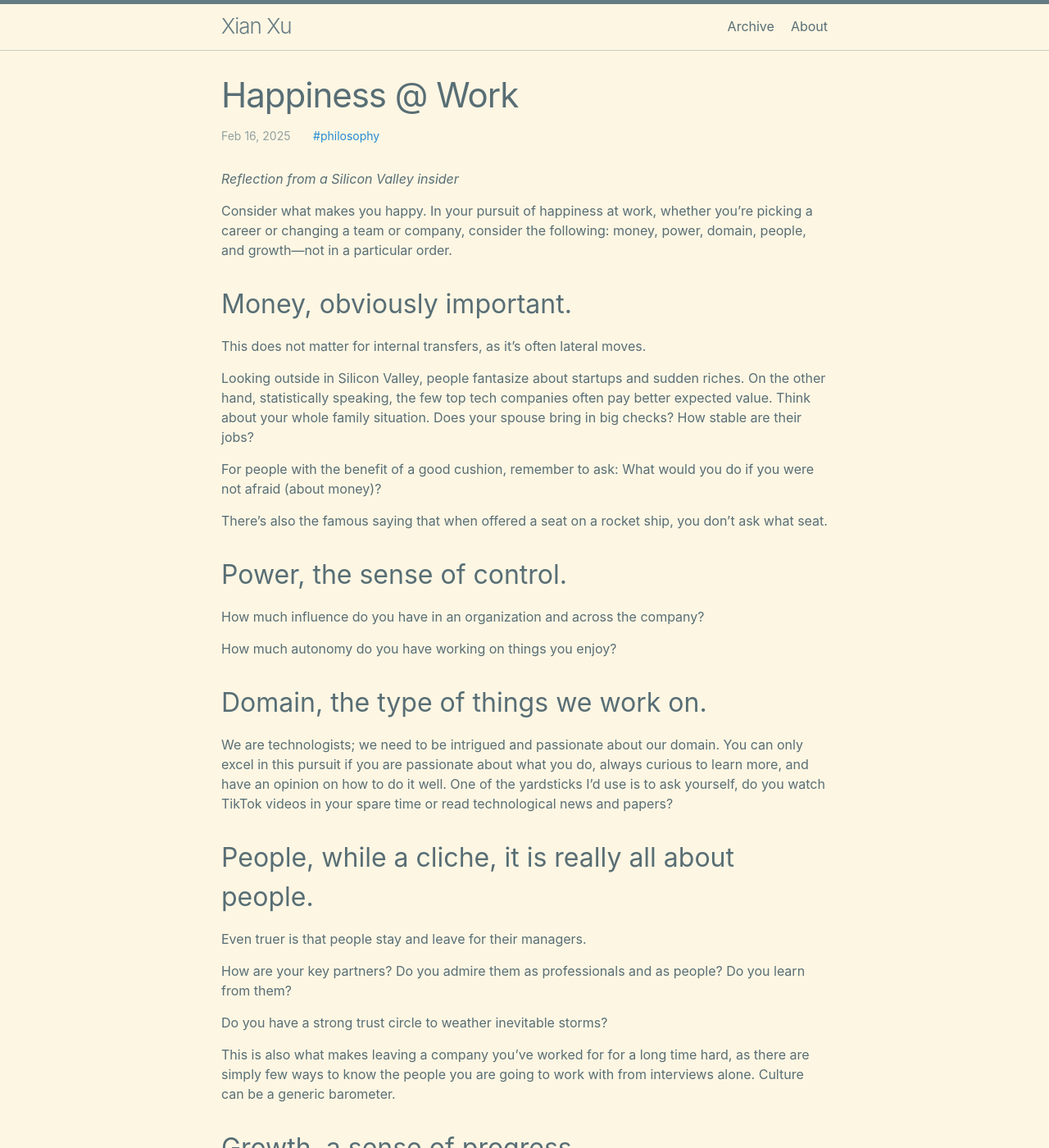
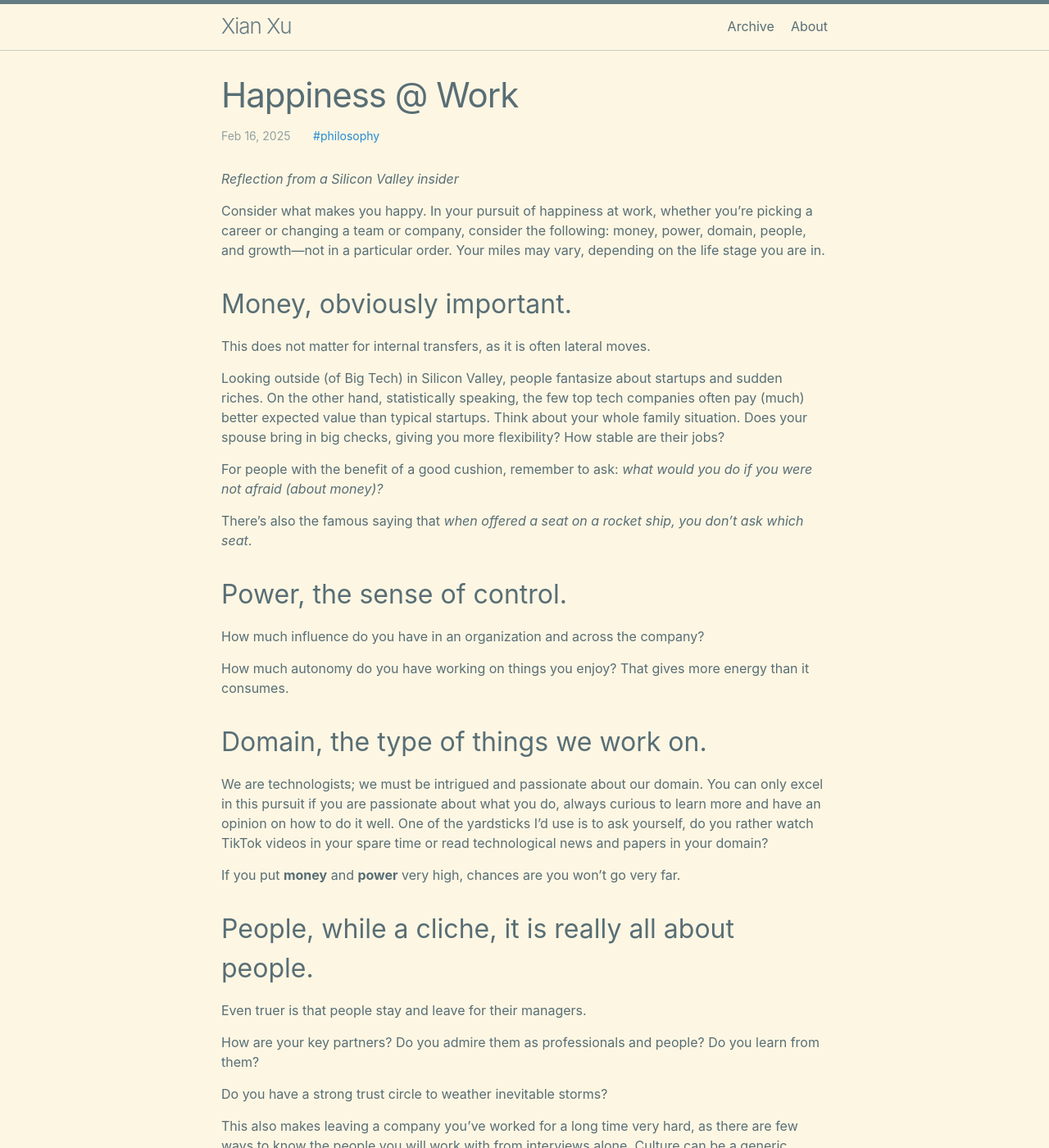
Before and after one commit to xianxu/xianxu.github.io, a Jekyll site: the page built from _posts/2025-02-16-money-power.markdown, in a window 1280 px wide and 1400 px high. Shown: the whole window at 82% size. Built offline with Jekyll 4.4.1, drawn with Linux system fonts in a browser that asks for light colours; comment, search, counter and statistics services are not loaded; some of the changed text lies outside the part shown.

Commit message:
Sync latest _posts from private repo

```diff
--- a/_posts/2025-01-01-hello-world.markdown
+++ b/_posts/2025-01-01-hello-world.markdown
@@ -2,6 +2,7 @@
 layout: post
 title: "First Post"
 date: 2025-01-01
+comment: false
 ---
 
 Hello, world. At some point, I felt the need to write things down. I have always enjoyed documentation, and recent events compelled me to find a voice, so to speak. The recent Elon beast mode everywhere, that sort of thing.
--- a/_posts/2025-02-16-money-power.markdown
+++ b/_posts/2025-02-16-money-power.markdown
@@ -3,53 +3,49 @@ layout: post
 title:  "Happiness @ Work"
 date:   2025-02-16
 tags: philosophy
-comments: true
+comments: false
 ---
 
-  *Reflection from a Silicon Valley insider*
+  _Reflection from a Silicon Valley insider_
 
-Consider what makes you happy. In your pursuit of happiness at work, whether you're picking a career or changing a team or company, consider the following: money, power, domain, people, and growth—not in a particular order.
-
+Consider what makes you happy. In your pursuit of happiness at work, whether you're picking a career or changing a team or company, consider the following: money, power, domain, people, and growth—not in a particular order. Your miles may vary, depending on the life stage you are in.
 
 ## Money, obviously important.
 
-This does not matter for internal transfers, as it's often lateral moves.
+This does not matter for internal transfers, as it is often lateral moves.
 
-Looking outside in Silicon Valley, people fantasize about startups and sudden riches. On the other hand, statistically speaking, the few top tech companies often pay better expected value. Think about your whole family situation. Does your spouse bring in big checks? How stable are their jobs?
+Looking outside (of Big Tech) in Silicon Valley, people fantasize about startups and sudden riches. On the other hand, statistically speaking, the few top tech companies often pay (much) better expected value than typical startups. Think about your whole family situation. Does your spouse bring in big checks, giving you more flexibility? How stable are their jobs?
 
-For people with the benefit of a good cushion, remember to ask: What would you do if you were not afraid (about money)?
+For people with the benefit of a good cushion, remember to ask: _what would you do if you were not afraid (about money)?_
 
-There’s also the famous saying that when offered a seat on a rocket ship, you don't ask what seat.
-
+There’s also the famous saying that _when offered a seat on a rocket ship, you don't ask which seat_.
 
 ## Power, the sense of control.
 
 How much influence do you have in an organization and across the company?
 
-How much autonomy do you have working on things you enjoy?
-
+How much autonomy do you have working on things you enjoy? That gives more energy than it consumes.
 
 ## Domain, the type of things we work on.
 
-We are technologists; we need to be intrigued and passionate about our domain. You can only excel in this pursuit if you are passionate about what you do, always curious to learn more, and have an opinion on how to do it well. One of the yardsticks I'd use is to ask yourself, do you watch TikTok videos in your spare time or read technological news and papers?
+We are technologists; we must be intrigued and passionate about our domain. You can only excel in this pursuit if you are passionate about what you do, always curious to learn more and have an opinion on how to do it well. One of the yardsticks I'd use is to ask yourself, do you rather watch TikTok videos in your spare time or read technological news and papers in your domain?
 
+If you put **money** and **power** very high, chances are you won't go very far.
 
 ## People, while a cliche, it is really all about people.
 
 Even truer is that people stay and leave for their managers.
 
-How are your key partners? Do you admire them as professionals and as people? Do you learn from them?
+How are your key partners? Do you admire them as professionals and people? Do you learn from them?
 
 Do you have a strong trust circle to weather inevitable storms?
 
-This is also what makes leaving a company you've worked for for a long time hard, as there are simply few ways to know the people you are going to work with from interviews alone. Culture can be a generic barometer.
-
+This also makes leaving a company you've worked for a long time very hard, as there are few ways to know the people you will work with from interviews alone. Culture can be a generic barometer.
 
 ## Growth, a sense of progress.
 
-Are you learning? It can be anything: technology, soft skills, organization intrigues. Are you gaining the experience you want?
+Are you learning? It can be anything: technology, product, business, soft skills, organization intrigues. Are you gaining the experience you want?
 
-Is your organization's mission exciting and inspiring, that you can learn and become a better version of yourself?
+Is your organization's mission exciting and inspiring so that you can learn and become a better version of yourself?
 
-
-## And one last thing: Are You Having Fun at Work?!
+## And one last thing: Are You Having Fun at Work?
```
